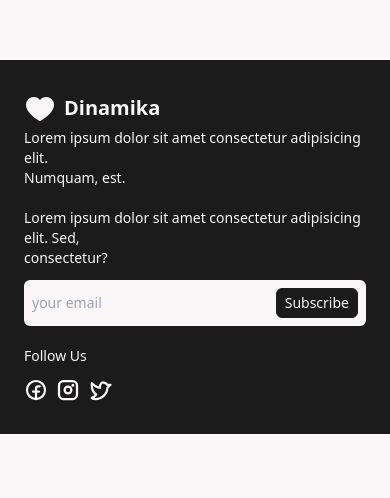
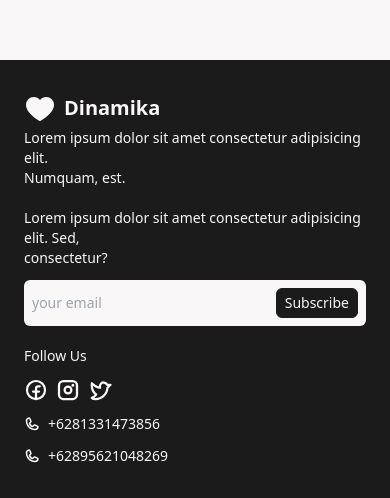
Before and after one commit to RamzGxz/dinamikadigitalprinting, a Next.js app: page / in a window 390 px wide. Shown: the part 6954-7452 px from the top of the page. Before the commit the page ends 7388 px from the top, so only its background shows below. Built offline with nearby package versions, Linux system fonts and the light colour scheme.

Commit message:
add phone footer

```diff
--- a/src/components/layouts/footer/index.tsx
+++ b/src/components/layouts/footer/index.tsx
@@ -1,4 +1,4 @@
-import { FacebookLogo, Heart, InstagramLogo, TwitterLogo } from "@phosphor-icons/react"
+import { FacebookLogo, Heart, InstagramLogo, Phone, TwitterLogo } from "@phosphor-icons/react"
 import Link from "next/link"
 
 const Footer = () => {
@@ -25,9 +25,17 @@ const Footer = () => {
         <div className="flex flex-col justify-between gap-3">
           <p className="text-sm">Follow Us</p>
           <div className="flex gap-2 items-center">
-            <FacebookLogo weight="bold" color="#f9f7f7" size={24}/>
-            <InstagramLogo weight="bold" color="#f9f7f7" size={24}/>
-            <TwitterLogo weight="bold" color="#f9f7f7" size={24}/>
+            <FacebookLogo weight="bold" color="#f9f7f7" size={24} className="cursor-pointer"/>
+            <InstagramLogo weight="bold" color="#f9f7f7" size={24} className="cursor-pointer"/>
+            <TwitterLogo weight="bold" color="#f9f7f7" size={24} className="cursor-pointer"/>
+          </div>
+          <div className="flex gap-2 items-center hover:underline cursor-pointer">
+            <Phone weight="bold" color="#f9f7f7"/>
+            <p className="text-sm">+6281331473856</p>
+          </div>
+          <div className="flex gap-2 items-center  hover:underline cursor-pointer">
+            <Phone weight="bold" color="#f9f7f7"/>
+            <p className="text-sm">+62895621048269</p>
           </div>
         </div>
 
```
